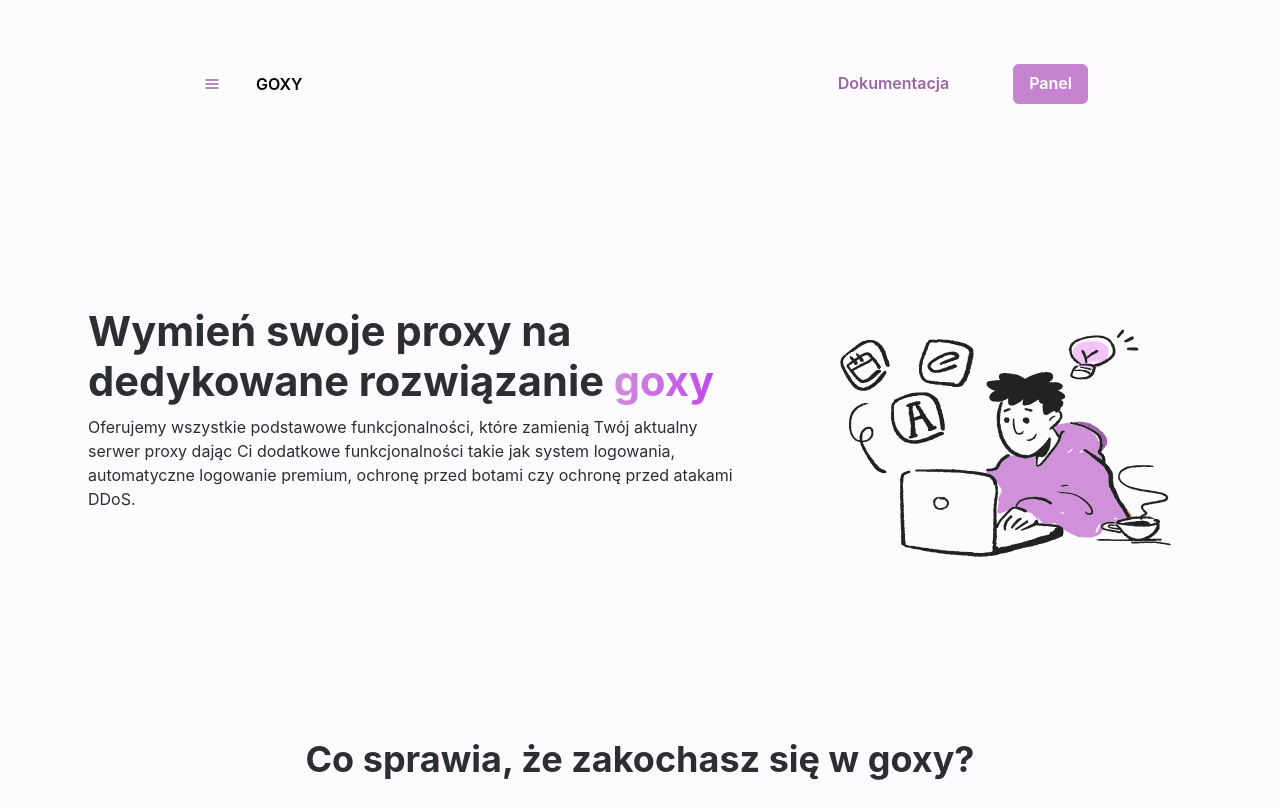
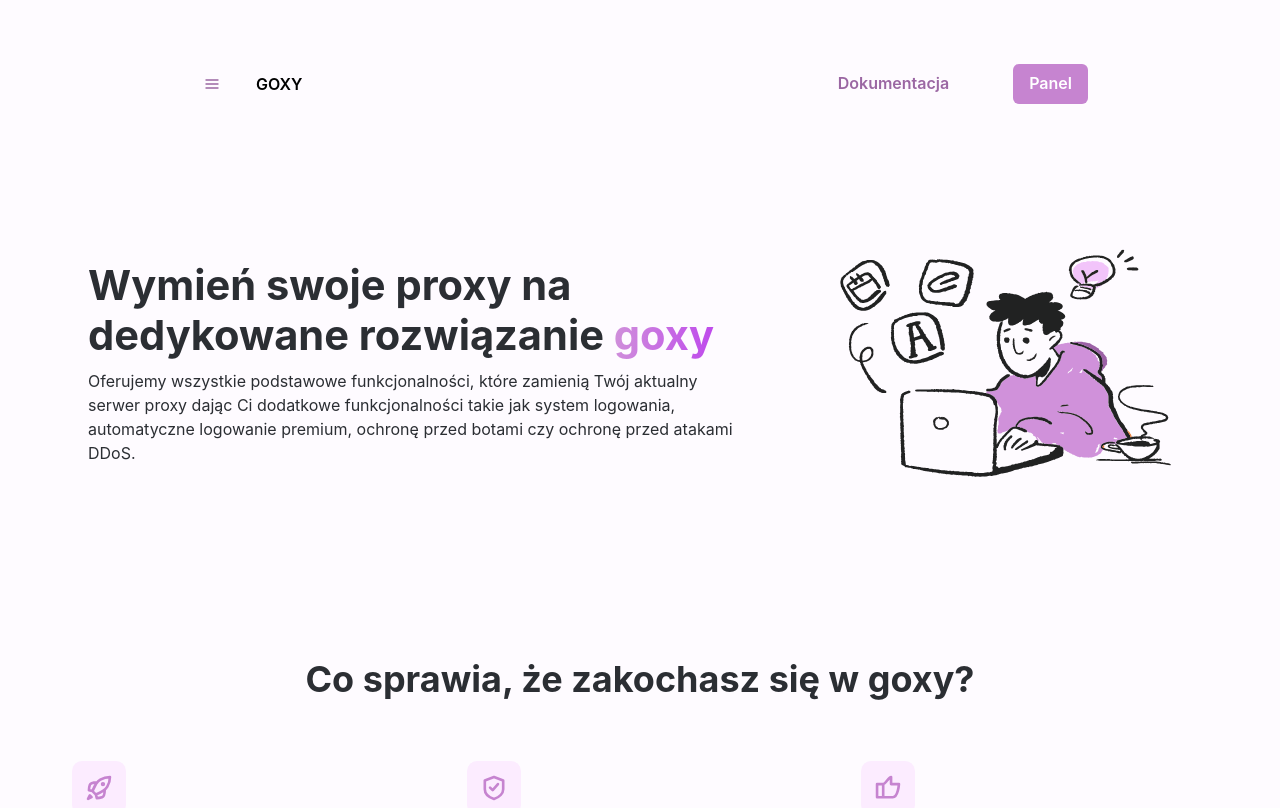
Before and after one commit to wajwuz/kiep-front, a Next.js app: page / in a window 1280 px wide. Shown: the top 808 px of the page. Built offline with nearby package versions, Linux system fonts and the light colour scheme.

Commit message:
better hero sizes

```diff
--- a/pages/index.tsx
+++ b/pages/index.tsx
@@ -38,12 +38,11 @@ const Hero = () => (
     align="center"
     direction={{ base: "column", xl: "row" }}
     textAlign={{ base: "center", xl: "left" }}
-    justifyContent={"center"}
     margin="1rem"
-    paddingTop={{ lg: "20vh" }}
+    paddingTop={{ base: "1rem", xl: "10vh" }}
   >
-    <Box marginBottom={10} zIndex="1">
-      <Box marginBottom="0.875rem" marginRight={{ base: "0", xl: "5rem" }}>
+    <Box>
+      <Box marginRight={{ base: "0", xl: "5rem" }}>
         <Heading fontSize={{ base: "2rem", md: "2.6rem" }}>
           Wymień swoje proxy na dedykowane rozwiązanie{" "}
           <Text
@@ -55,7 +54,7 @@ const Hero = () => (
           </Text>
         </Heading>
 
-        <Text variant="secondary" marginTop={2} marginBottom={7}>
+        <Text variant="secondary" marginTop={2}>
           Oferujemy wszystkie podstawowe funkcjonalności, które zamienią Twój
           aktualny serwer proxy dając Ci dodatkowe funkcjonalności takie jak system logowania,
           automatyczne logowanie premium, ochronę przed botami czy ochronę przed atakami DDoS.
```
